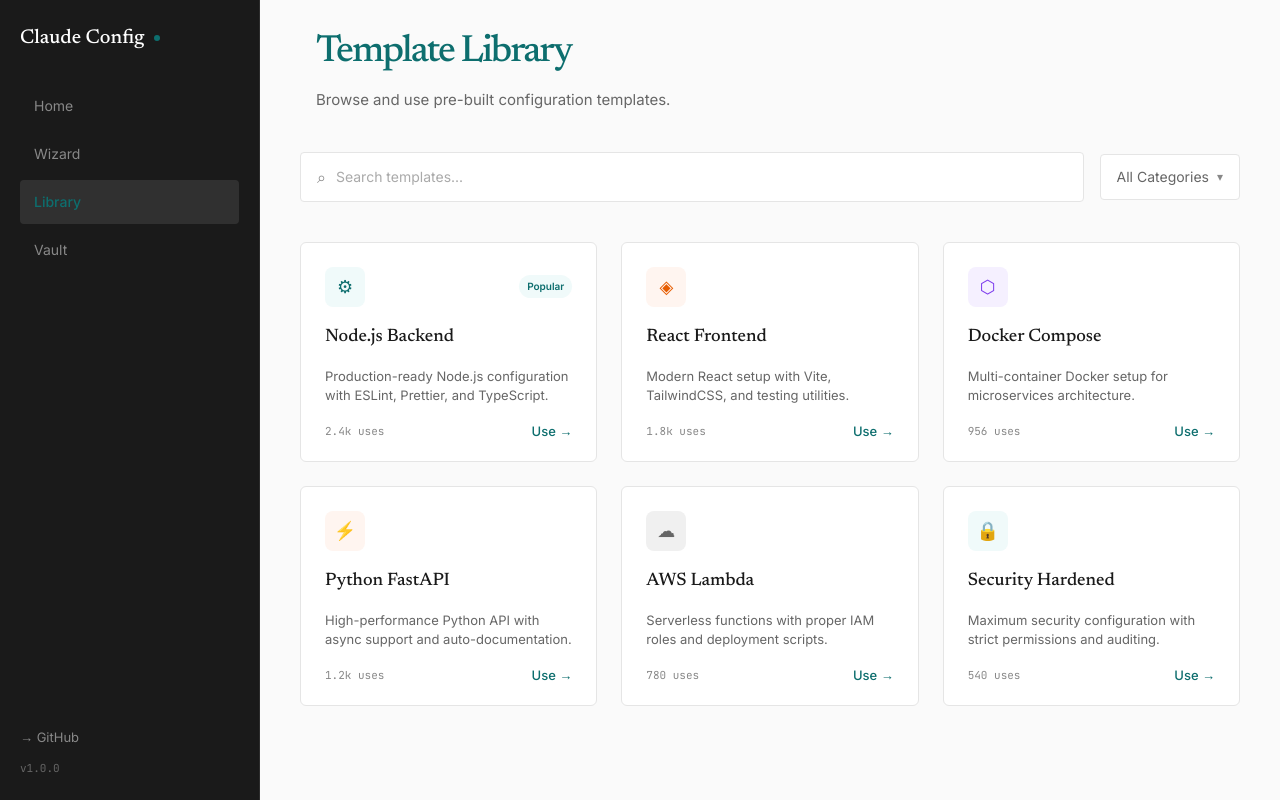
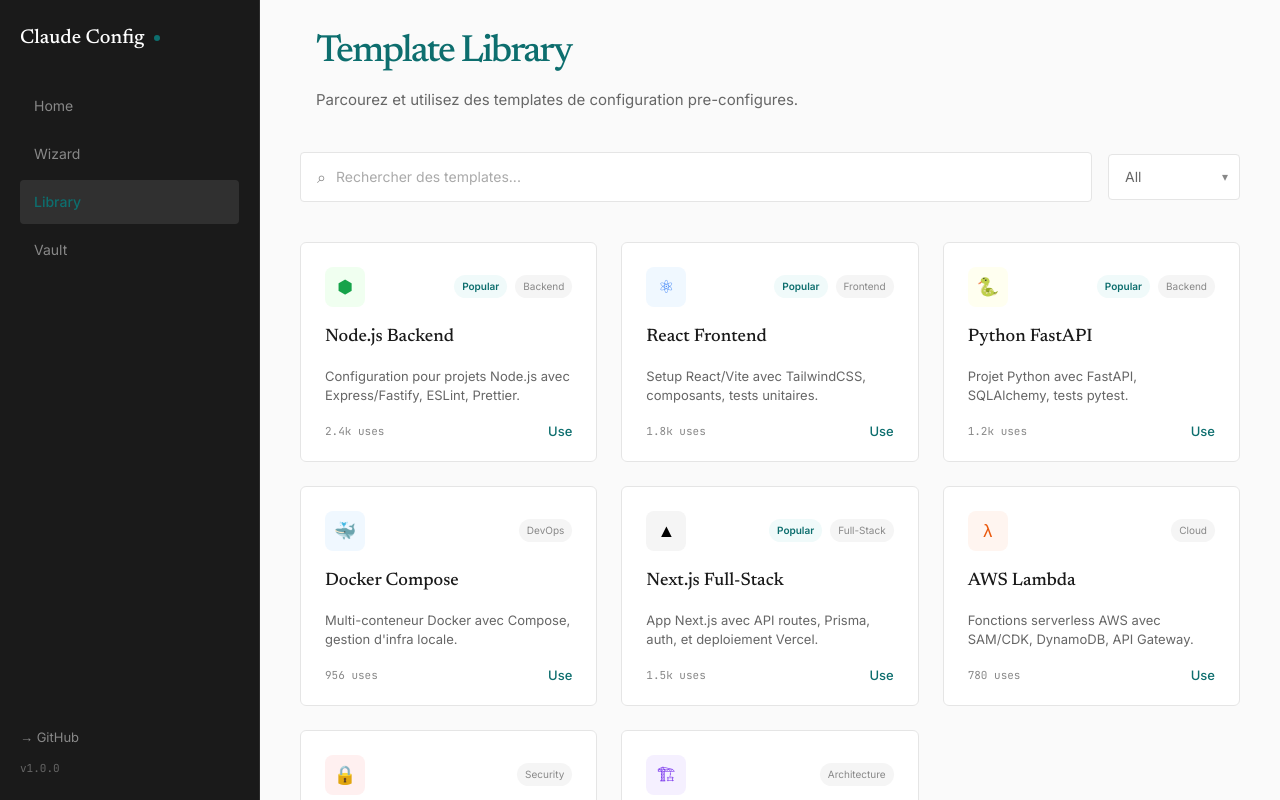
Before and after one commit to elithril/claude-config-generator, a Next.js app: page /library in a window 1280 px wide. Built offline with nearby package versions, Linux system fonts and the light colour scheme.

Commit message:
feat: functional template library and vault with localStorage persistence

```diff
--- a/src/app/library/page.tsx
+++ b/src/app/library/page.tsx
@@ -1,99 +1,54 @@
 "use client";
 
-import { useState } from "react";
+import { useState, useMemo } from "react";
+import { useRouter } from "next/navigation";
 import { Layout, PageHeader } from "@/components";
-
-interface Template {
-  id: string;
-  icon: string;
-  iconBg: string;
-  iconColor: string;
-  title: string;
-  description: string;
-  uses: string;
-  popular?: boolean;
-}
-
-const templates: Template[] = [
-  {
-    id: "1",
-    icon: "⚙",
-    iconBg: "#F0FAFA",
-    iconColor: "#0D6E6E",
-    title: "Node.js Backend",
-    description:
-      "Production-ready Node.js configuration with ESLint, Prettier, and TypeScript.",
-    uses: "2.4k uses",
-    popular: true,
-  },
-  {
-    id: "2",
-    icon: "◈",
-    iconBg: "#FFF5F0",
-    iconColor: "#E65C00",
-    title: "React Frontend",
-    description:
-      "Modern React setup with Vite, TailwindCSS, and testing utilities.",
-    uses: "1.8k uses",
-  },
-  {
-    id: "3",
-    icon: "⬡",
-    iconBg: "#F5F0FF",
-    iconColor: "#7C3AED",
-    title: "Docker Compose",
-    description:
-      "Multi-container Docker setup for microservices architecture.",
-    uses: "956 uses",
-  },
-  {
-    id: "4",
-    icon: "⚡",
-    iconBg: "#FFF5F0",
-    iconColor: "#E07B54",
-    title: "Python FastAPI",
-    description:
-      "High-performance Python API with async support and auto-documentation.",
-    uses: "1.2k uses",
-  },
-  {
-    id: "5",
-    icon: "☁",
-    iconBg: "#F0F0F0",
-    iconColor: "#666666",
-    title: "AWS Lambda",
-    description:
-      "Serverless functions with proper IAM roles and deployment scripts.",
-    uses: "780 uses",
-  },
-  {
-    id: "6",
-    icon: "🔒",
-    iconBg: "#F0FAFA",
-    iconColor: "#0D6E6E",
-    title: "Security Hardened",
-    description:
-      "Maximum security configuration with strict permissions and auditing.",
-    uses: "540 uses",
-  },
-];
+import { useConfig } from "@/context/ConfigContext";
+import { useToast } from "@/context/ToastContext";
+import { TEMPLATES } from "@/data/templates";
 
 export default function LibraryPage() {
+  const router = useRouter();
+  const { dispatch } = useConfig();
+  const { addToast } = useToast();
   const [searchQuery, setSearchQuery] = useState("");
-  const [selectedCategory, setSelectedCategory] = useState("All Categories");
+  const [selectedCategory, setSelectedCategory] = useState("All");
 
-  const filteredTemplates = templates.filter(
-    (t) =>
+  const categories = useMemo(() => {
+    const cats = new Set(TEMPLATES.map((t) => t.category));
+    return ["All", ...Array.from(cats).sort()];
+  }, []);
+
+  const filteredTemplates = useMemo(() => {
+    return TEMPLATES.filter((t) => {
+      const matchesSearch =
+        !searchQuery ||
         t.title.toLowerCase().includes(searchQuery.toLowerCase()) ||
-      t.description.toLowerCase().includes(searchQuery.toLowerCase())
-  );
+        t.description.toLowerCase().includes(searchQuery.toLowerCase());
+      const matchesCategory = selectedCategory === "All" || t.category === selectedCategory;
+      return matchesSearch && matchesCategory;
+    });
+  }, [searchQuery, selectedCategory]);
+
+  const handleUseTemplate = (templateId: string) => {
+    const template = TEMPLATES.find((t) => t.id === templateId);
+    if (!template) return;
+    dispatch({ type: "LOAD_TEMPLATE", config: template.config });
+    addToast(`Template "${template.title}" charge`);
+    router.push("/expert");
+  };
+
+  const formatUses = (uses: number) => {
+    if (uses >= 1000) return `${(uses / 1000).toFixed(1)}k uses`;
+    return `${uses} uses`;
+  };
 
   return (
     <Layout>
       <div className="flex flex-col h-full bg-[#FAFAFA] overflow-hidden">
         <PageHeader
           title="Template Library"
-          subtitle="Browse and use pre-built configuration templates."
+          subtitle="Parcourez et utilisez des templates de configuration pre-configures."
         />
 
         {/* Search Bar */}
@@ -102,25 +57,38 @@
             <span className="text-[#888888]">⌕</span>
             <input
               type="text"
-              placeholder="Search templates..."
+              placeholder="Rechercher des templates..."
               value={searchQuery}
               onChange={(e) => setSearchQuery(e.target.value)}
               className="flex-1 text-sm text-[#1A1A1A] placeholder:text-[#AAAAAA] outline-none bg-transparent"
             />
           </div>
-          <button className="flex items-center gap-2 bg-white border border-[#E5E5E5] rounded px-4 py-3">
-            <span className="text-sm text-[#666666]">{selectedCategory}</span>
-            <span className="text-xs text-[#888888]">▾</span>
-          </button>
+          <div className="relative">
+            <select
+              value={selectedCategory}
+              onChange={(e) => setSelectedCategory(e.target.value)}
+              className="appearance-none bg-white border border-[#E5E5E5] rounded px-4 py-3 pr-8 text-sm text-[#666666] cursor-pointer outline-none"
+            >
+              {categories.map((cat) => (
+                <option key={cat} value={cat}>{cat}</option>
+              ))}
+            </select>
+            <span className="absolute right-3 top-1/2 -translate-y-1/2 text-xs text-[#888888] pointer-events-none">▾</span>
+          </div>
         </div>
 
         {/* Templates Grid */}
         <div className="flex-1 px-10 py-6 overflow-auto">
+          {filteredTemplates.length === 0 ? (
+            <div className="text-center py-16">
+              <p className="text-[#888888] text-sm">Aucun template ne correspond a votre recherche.</p>
+            </div>
+          ) : (
             <div className="grid grid-cols-3 gap-6">
               {filteredTemplates.map((template) => (
                 <div
                   key={template.id}
-                className="flex flex-col gap-4 p-6 bg-white rounded-md border border-[#E5E5E5] h-[220px]"
+                  className="flex flex-col gap-4 p-6 bg-white rounded-md border border-[#E5E5E5] h-[220px] hover:border-[#0D6E6E] transition-colors"
                 >
                   {/* Header */}
                   <div className="flex items-center justify-between">
@@ -133,11 +101,16 @@
                     >
                       {template.icon}
                     </div>
+                    <div className="flex items-center gap-2">
                       {template.popular && (
                         <span className="text-[10px] font-semibold text-[#0D6E6E] bg-[#F0FAFA] px-2 py-1 rounded-full">
                           Popular
                         </span>
                       )}
+                      <span className="text-[10px] text-[#888888] bg-[#F5F5F5] px-2 py-1 rounded-full">
+                        {template.category}
+                      </span>
+                    </div>
                   </div>
 
                   {/* Content */}
@@ -151,15 +124,19 @@
                   {/* Footer */}
                   <div className="flex items-center justify-between">
                     <span className="font-[family-name:var(--font-jetbrains)] text-[11px] text-[#888888]">
-                    {template.uses}
+                      {formatUses(template.uses)}
                     </span>
-                  <button className="text-[13px] font-medium text-[#0D6E6E] hover:underline">
-                    Use →
+                    <button
+                      onClick={() => handleUseTemplate(template.id)}
+                      className="text-[13px] font-medium text-[#0D6E6E] hover:underline"
+                    >
+                      Use
                     </button>
                   </div>
                 </div>
               ))}
             </div>
+          )}
         </div>
       </div>
     </Layout>
--- a/src/app/vault/page.tsx
+++ b/src/app/vault/page.tsx
@@ -1,54 +1,96 @@
 "use client";
 
+import { useState, useEffect, useMemo } from "react";
+import { useRouter } from "next/navigation";
 import { Layout, PageHeader } from "@/components";
-
-interface Config {
-  id: string;
-  name: string;
-  modified: string;
-  starred: boolean;
-  badge?: { text: string; color: string; bg: string };
-  icon?: string;
-}
-
-const configs: Config[] = [
-  {
-    id: "1",
-    name: "production-api.yml",
-    modified: "Modified 2 hours ago",
-    starred: true,
-    badge: { text: "Node.js", color: "#0D6E6E", bg: "#F0FAFA" },
-  },
-  {
-    id: "2",
-    name: "docker-compose.yml",
-    modified: "Modified yesterday",
-    starred: false,
-    badge: { text: "Docker", color: "#7C3AED", bg: "#F5F0FF" },
-  },
-  {
-    id: "3",
-    name: "cloud-deploy.yml",
-    modified: "Modified 1 day ago",
-    starred: false,
-    icon: "☁",
-  },
-];
-
-const stats = [
-  { value: "12", label: "Saved Configs" },
-  { value: "47", label: "Total Exports" },
-  { value: "3", label: "Starred", highlight: true },
-  { value: "89%", label: "Success Rate" },
-];
+import { useConfig } from "@/context/ConfigContext";
+import { useToast } from "@/context/ToastContext";
+import { loadVault, deleteVaultEntry, toggleStar } from "@/lib/storage";
+import { generateAllFiles } from "@/lib/generator";
+import { downloadAsZip, formatFileSize } from "@/lib/download";
+import type { SavedConfig } from "@/types";
 
 export default function VaultPage() {
+  const router = useRouter();
+  const { dispatch } = useConfig();
+  const { addToast } = useToast();
+  const [vault, setVault] = useState<SavedConfig[]>([]);
+  const [sortBy, setSortBy] = useState<"date" | "name">("date");
+
+  useEffect(() => {
+    setVault(loadVault());
+  }, []);
+
+  const refreshVault = () => setVault(loadVault());
+
+  const sortedVault = useMemo(() => {
+    const sorted = [...vault];
+    if (sortBy === "name") {
+      sorted.sort((a, b) => a.name.localeCompare(b.name));
+    } else {
+      sorted.sort((a, b) => new Date(b.updatedAt).getTime() - new Date(a.updatedAt).getTime());
+    }
+    return sorted;
+  }, [vault, sortBy]);
+
+  const stats = useMemo(() => [
+    { value: String(vault.length), label: "Configs sauvees" },
+    {
+      value: String(vault.filter((c) => c.starred).length),
+      label: "Favorites",
+      highlight: true,
+    },
+  ], [vault]);
+
+  const handleToggleStar = (id: string) => {
+    toggleStar(id);
+    refreshVault();
+  };
+
+  const handleExport = async (entry: SavedConfig) => {
+    try {
+      const files = generateAllFiles(entry.config);
+      await downloadAsZip(files, entry.name);
+      addToast(`"${entry.name}" exporte`);
+    } catch {
+      addToast("Erreur lors de l'export", "error");
+    }
+  };
+
+  const handleRestore = (entry: SavedConfig) => {
+    dispatch({ type: "SET_CONFIG", config: entry.config });
+    addToast(`"${entry.name}" restaure`);
+    router.push("/expert");
+  };
+
+  const handleDelete = (entry: SavedConfig) => {
+    if (!window.confirm(`Supprimer "${entry.name}" ?`)) return;
+    deleteVaultEntry(entry.id);
+    refreshVault();
+    addToast(`"${entry.name}" supprime`);
+  };
+
+  const formatDate = (dateStr: string) => {
+    const date = new Date(dateStr);
+    const now = new Date();
+    const diffMs = now.getTime() - date.getTime();
+    const diffMins = Math.floor(diffMs / 60000);
+    const diffHours = Math.floor(diffMs / 3600000);
+    const diffDays = Math.floor(diffMs / 86400000);
+
+    if (diffMins < 1) return "A l'instant";
+    if (diffMins < 60) return `Il y a ${diffMins}min`;
+    if (diffHours < 24) return `Il y a ${diffHours}h`;
+    if (diffDays < 7) return `Il y a ${diffDays}j`;
+    return date.toLocaleDateString("fr-FR");
+  };
+
   return (
     <Layout>
       <div className="flex flex-col h-full bg-[#FAFAFA] overflow-hidden">
         <PageHeader
           title="Configuration Vault"
-          subtitle="Your saved configurations and export history."
+          subtitle="Vos configurations sauvegardees."
         />
 
         {/* Stats */}
@@ -81,63 +123,102 @@
         </div>
 
         {/* Config List */}
-        <div className="flex-1 px-10 overflow-auto">
+        <div className="flex-1 px-10 overflow-auto pb-10">
           <div className="flex items-center justify-between mb-4">
             <h2 className="font-[family-name:var(--font-newsreader)] text-xl font-medium text-[#1A1A1A]">
-              Recent Configurations
+              Configurations
             </h2>
-            <span className="text-xs text-[#888888]">Sort by: Date ▾</span>
+            <button
+              onClick={() => setSortBy(sortBy === "date" ? "name" : "date")}
+              className="text-xs text-[#888888] hover:text-[#666666]"
+            >
+              Tri : {sortBy === "date" ? "Date" : "Nom"} ▾
+            </button>
           </div>
 
+          {sortedVault.length === 0 ? (
+            <div className="text-center py-16 bg-white rounded-md border border-[#E5E5E5]">
+              <p className="text-[#888888] text-sm mb-2">Aucune configuration sauvegardee.</p>
+              <p className="text-[#AAAAAA] text-xs mb-4">Lancez le Wizard ou utilisez un template pour commencer.</p>
+              <button
+                onClick={() => router.push("/wizard")}
+                className="text-sm text-[#0D6E6E] hover:underline"
+              >
+                Lancer le Wizard
+              </button>
+            </div>
+          ) : (
             <div className="flex flex-col gap-3">
-            {configs.map((config) => (
+              {sortedVault.map((entry) => {
+                const files = generateAllFiles(entry.config);
+                const totalSize = files.reduce((a, f) => a + f.size, 0);
+
+                return (
                   <div
-                key={config.id}
-                className="flex items-center justify-between p-4 bg-white rounded-md border border-[#E5E5E5]"
+                    key={entry.id}
+                    className="flex items-center justify-between p-4 bg-white rounded-md border border-[#E5E5E5] hover:border-[#0D6E6E] transition-colors"
                   >
                     <div className="flex items-center gap-4">
-                  {config.starred ? (
+                      <button
+                        onClick={() => handleToggleStar(entry.id)}
+                        className="text-lg hover:scale-110 transition-transform"
+                      >
+                        {entry.starred ? (
                           <span className="text-[#E6B800]">★</span>
-                  ) : config.icon ? (
-                    <div className="w-9 h-9 bg-[#F5F5F5] rounded-md flex items-center justify-center text-[#666666]">
-                      {config.icon}
-                    </div>
                         ) : (
                           <span className="text-[#CCCCCC]">☆</span>
                         )}
+                      </button>
                       <div className="flex flex-col gap-1">
                         <span className="font-[family-name:var(--font-jetbrains)] text-sm font-medium text-[#1A1A1A]">
-                      {config.name}
+                          {entry.name}
                         </span>
-                    <span className="text-xs text-[#888888]">
-                      {config.modified}
-                    </span>
+                        <div className="flex items-center gap-2 text-xs text-[#888888]">
+                          <span>{formatDate(entry.updatedAt)}</span>
+                          <span>.</span>
+                          <span>{files.length} fichiers</span>
+                          <span>.</span>
+                          <span>{formatFileSize(totalSize)}</span>
+                        </div>
                       </div>
                     </div>
 
-                <div className="flex items-center gap-3">
-                  {config.badge ? (
+                    <div className="flex items-center gap-2">
+                      {entry.tags.map((tag) => (
                         <span
-                      className="text-[11px] font-medium px-2 py-1 rounded"
-                      style={{
-                        color: config.badge.color,
-                        backgroundColor: config.badge.bg,
-                      }}
+                          key={tag}
+                          className="text-[10px] font-medium px-2 py-0.5 rounded bg-[#F0FAFA] text-[#0D6E6E]"
                         >
-                      {config.badge.text}
+                          {tag}
                         </span>
-                  ) : (
-                    <span className="text-[11px] text-[#888888] font-medium">
-                      Draft
+                      ))}
+                      <span className="text-[10px] px-2 py-0.5 rounded bg-[#F5F5F5] text-[#888888]">
+                        {entry.config.bundle}
                       </span>
-                  )}
-                  <button className="text-[13px] font-medium text-[#0D6E6E] hover:underline">
-                    Export →
+                      <button
+                        onClick={() => handleRestore(entry)}
+                        className="text-[12px] font-medium text-[#0D6E6E] hover:underline px-2"
+                      >
+                        Restore
+                      </button>
+                      <button
+                        onClick={() => handleExport(entry)}
+                        className="text-[12px] font-medium text-[#0D6E6E] hover:underline px-2"
+                      >
+                        Export
+                      </button>
+                      <button
+                        onClick={() => handleDelete(entry)}
+                        className="text-[12px] font-medium text-red-500 hover:underline px-2"
+                      >
+                        Suppr
                       </button>
                     </div>
                   </div>
-            ))}
+                );
+              })}
             </div>
+          )}
         </div>
       </div>
     </Layout>
--- /dev/null
+++ b/src/data/templates.ts
@@ -0,0 +1,192 @@
+import type { Template } from "@/types";
+
+export const TEMPLATES: Template[] = [
+  {
+    id: "tpl-nodejs-backend",
+    icon: "⬢",
+    iconBg: "#F0FFF0",
+    iconColor: "#16a34a",
+    title: "Node.js Backend",
+    description: "Configuration pour projets Node.js avec Express/Fastify, ESLint, Prettier.",
+    category: "Backend",
+    uses: 2400,
+    popular: true,
+    config: {
+      bundle: "dev",
+      language: "en",
+      tone: "pro",
+      responseStyle: "concise",
+      permissions: {
+        allow: ["Bash(npm run *)", "Bash(npx *)", "Bash(node *)"],
+        deny: ["Read(./.env)", "Read(./.env.*)", "Read(./secrets/**)"],
+      },
+      enableHooks: true,
+      enableRules: true,
+      claudeIgnoreContent: "node_modules/\ndist/\n.env\n.env.*\ncoverage/\n*.log",
+    },
+  },
+  {
+    id: "tpl-react-frontend",
+    icon: "⚛",
+    iconBg: "#F0F8FF",
+    iconColor: "#3b82f6",
+    title: "React Frontend",
+    description: "Setup React/Vite avec TailwindCSS, composants, tests unitaires.",
+    category: "Frontend",
+    uses: 1800,
+    popular: true,
+    config: {
+      bundle: "dev",
+      language: "en",
+      tone: "pro",
+      responseStyle: "detailed",
+      permissions: {
+        allow: ["Bash(npm run *)", "Bash(npx *)"],
+        deny: ["Read(./.env)", "Read(./.env.*)"],
+      },
+      enableRules: true,
+      claudeIgnoreContent: "node_modules/\ndist/\n.env\ncoverage/\nstorybook-static/",
+    },
+  },
+  {
+    id: "tpl-python-fastapi",
+    icon: "🐍",
+    iconBg: "#FFFFF0",
+    iconColor: "#ca8a04",
+    title: "Python FastAPI",
+    description: "Projet Python avec FastAPI, SQLAlchemy, tests pytest.",
+    category: "Backend",
+    uses: 1200,
+    popular: true,
+    config: {
+      bundle: "dev",
+      language: "en",
+      tone: "pro",
+      responseStyle: "technical",
+      permissions: {
+        allow: ["Bash(python *)", "Bash(pip *)", "Bash(pytest *)"],
+        deny: ["Read(./.env)", "Read(./secrets/**)"],
+      },
+      claudeIgnoreContent: "__pycache__/\n*.pyc\n.venv/\nvenv/\n.env\n*.egg-info/\ndist/",
+    },
+  },
+  {
+    id: "tpl-docker-compose",
+    icon: "🐳",
+    iconBg: "#F0F8FF",
+    iconColor: "#0ea5e9",
+    title: "Docker Compose",
+    description: "Multi-conteneur Docker avec Compose, gestion d'infra locale.",
+    category: "DevOps",
+    uses: 956,
+    config: {
+      bundle: "dev",
+      language: "en",
+      tone: "pro",
+      responseStyle: "technical",
+      permissions: {
+        allow: ["Bash(docker *)", "Bash(docker-compose *)"],
+        deny: ["Read(./.env)", "Read(./secrets/**)"],
+      },
+      claudeIgnoreContent: ".env\nsecrets/\n*.pem\n*.key\nvolumes/",
+    },
+  },
+  {
+    id: "tpl-nextjs-fullstack",
+    icon: "▲",
+    iconBg: "#F5F5F5",
+    iconColor: "#000000",
+    title: "Next.js Full-Stack",
+    description: "App Next.js avec API routes, Prisma, auth, et deploiement Vercel.",
+    category: "Full-Stack",
+    uses: 1500,
+    popular: true,
+    config: {
+      bundle: "dev",
+      language: "en",
+      tone: "pro",
+      responseStyle: "concise",
+      permissions: {
+        allow: ["Bash(npm run *)", "Bash(npx prisma *)"],
+        deny: ["Read(./.env)", "Read(./.env.*)", "Read(./prisma/migrations/**)"],
+      },
+      enableHooks: true,
+      enableRules: true,
+      claudeIgnoreContent: "node_modules/\n.next/\n.env\n.env.*\nprisma/migrations/\ncoverage/",
+    },
+  },
+  {
+    id: "tpl-aws-lambda",
+    icon: "λ",
+    iconBg: "#FFF5F0",
+    iconColor: "#ea580c",
+    title: "AWS Lambda",
+    description: "Fonctions serverless AWS avec SAM/CDK, DynamoDB, API Gateway.",
+    category: "Cloud",
+    uses: 780,
+    config: {
+      bundle: "safe",
+      language: "en",
+      tone: "pro",
+      responseStyle: "technical",
+      permissions: {
+        allow: ["Bash(sam *)", "Bash(aws *)"],
+        deny: ["Read(./.env)", "Read(./secrets/**)", "Read(./.aws/*)"],
+      },
+      claudeIgnoreContent: ".aws-sam/\nnode_modules/\n.env\n*.zip\ncdk.out/",
+    },
+  },
+  {
+    id: "tpl-security-hardened",
+    icon: "🔒",
+    iconBg: "#FFF0F0",
+    iconColor: "#dc2626",
+    title: "Security Hardened",
+    description: "Configuration restrictive avec audit trail, pas de commandes destructrices.",
+    category: "Security",
+    uses: 540,
+    config: {
+      bundle: "safe",
+      language: "en",
+      tone: "pro",
+      responseStyle: "technical",
+      permissions: {
+        allow: [],
+        deny: [
+          "Read(./.env)",
+          "Read(./.env.*)",
+          "Read(./secrets/**)",
+          "Read(./*.pem)",
+          "Read(./*.key)",
+          "Bash(rm -rf *)",
+          "Bash(git push --force *)",
+          "Bash(curl *)",
+          "Bash(wget *)",
+        ],
+      },
+      enableRules: true,
+      claudeIgnoreContent: ".env\n.env.*\nsecrets/\n*.pem\n*.key\n*.p12\n*.pfx\ncredentials.*",
+    },
+  },
+  {
+    id: "tpl-monorepo-turborepo",
+    icon: "🏗",
+    iconBg: "#F5F0FF",
+    iconColor: "#7c3aed",
+    title: "Monorepo (Turborepo)",
+    description: "Monorepo avec Turborepo, packages partages, CI/CD.",
+    category: "Architecture",
+    uses: 650,
+    config: {
+      bundle: "dev",
+      language: "en",
+      tone: "pro",
+      responseStyle: "detailed",
+      permissions: {
+        allow: ["Bash(turbo *)", "Bash(pnpm *)", "Bash(npm run *)"],
+        deny: ["Read(./.env)", "Read(./.env.*)"],
+      },
+      claudeIgnoreContent: "node_modules/\n**/dist/\n**/build/\n.turbo/\n.env\ncoverage/",
+    },
+  },
+];
```
Lines whose indentation alone changed are shown as unchanged.
